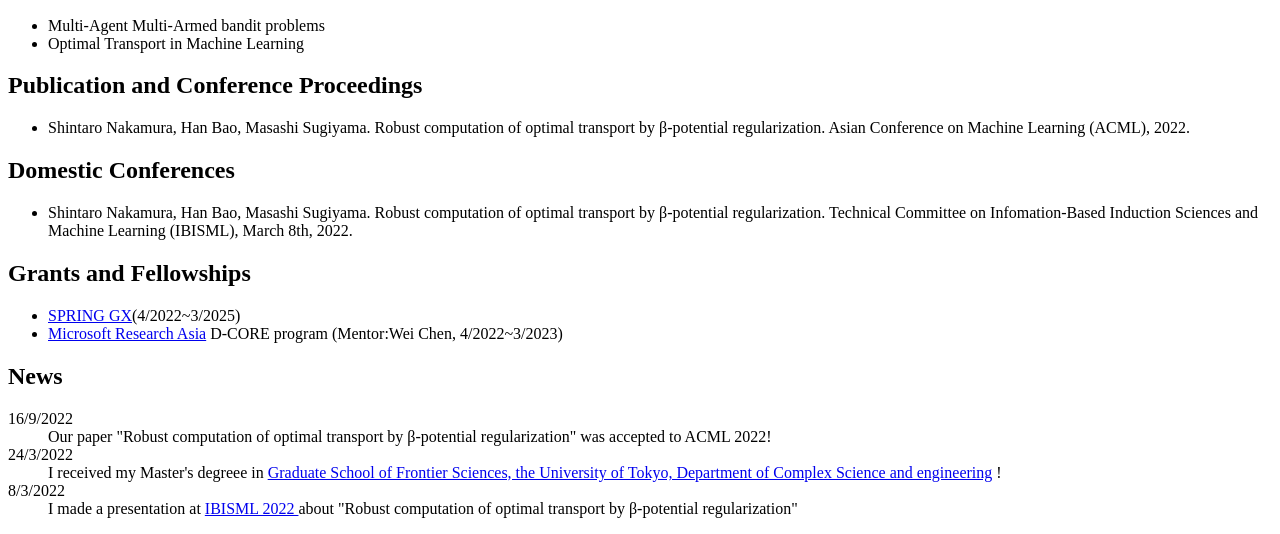
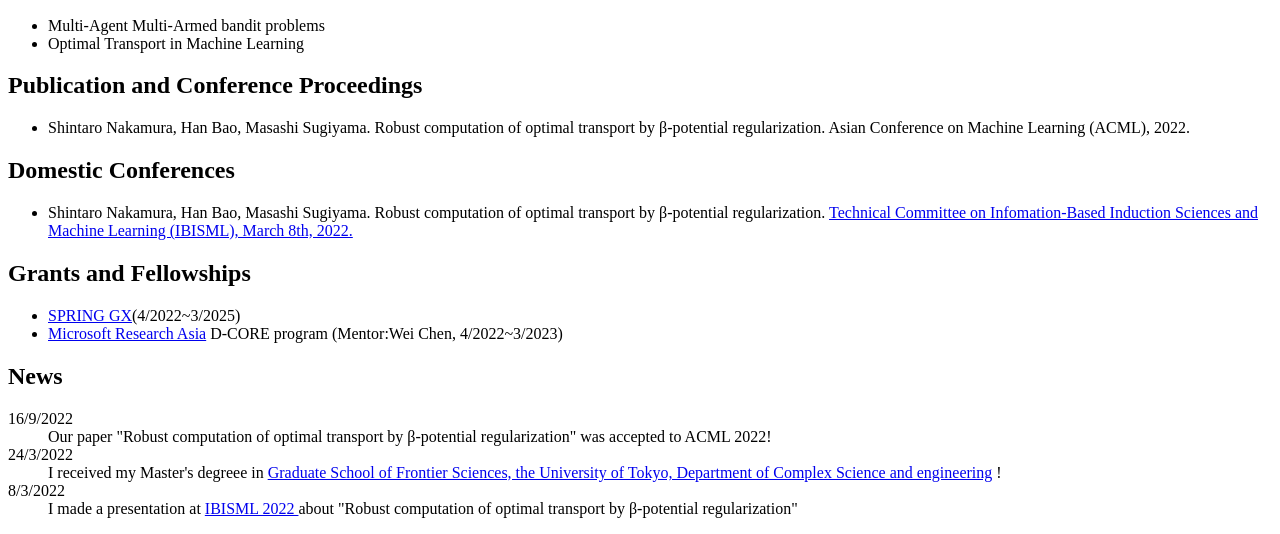
Before and after one commit to ShintaroNakamuraUT/ShintaroNakamuraUT.github.io, a plain HTML site: page index.html in a window 1280 px wide. Shown: the part 742-1276 px from the top of the page. Drawn offline with Linux system fonts and the light colour scheme.

```diff
--- a/index.html
+++ b/index.html
@@ -38,7 +38,7 @@
             <ul><li>Shintaro Nakamura, Han Bao, Masashi Sugiyama. Robust computation of optimal transport by β-potential regularization. Asian Conference on Machine Learning (ACML), 2022.</li></ul>
             <section >
                 <h2 id = "Domestic Conferences">Domestic Conferences</h2>
-                <ul><li>Shintaro Nakamura, Han Bao, Masashi Sugiyama. Robust computation of optimal transport by β-potential regularization. Technical Committee on Infomation-Based Induction Sciences and Machine Learning (IBISML), March 8th, 2022.</li> </ul>
+                <ul><li>Shintaro Nakamura, Han Bao, Masashi Sugiyama. Robust computation of optimal transport by β-potential regularization. <a href="https://ken.ieice.org/ken/program/index.php?mode=program&tgs_regid=9fcdf3e5e19dfafccb6106179618b61891a6e4ffe7c6b6530adda6abae8cec20&tgid=&layout=&lang=eng">Technical Committee on Infomation-Based Induction Sciences and Machine Learning (IBISML), March 8th, 2022.</a></li> </ul>
             </section>
             <section>
                 <h2 id = Grants>Grants and Fellowships</h2>
```
